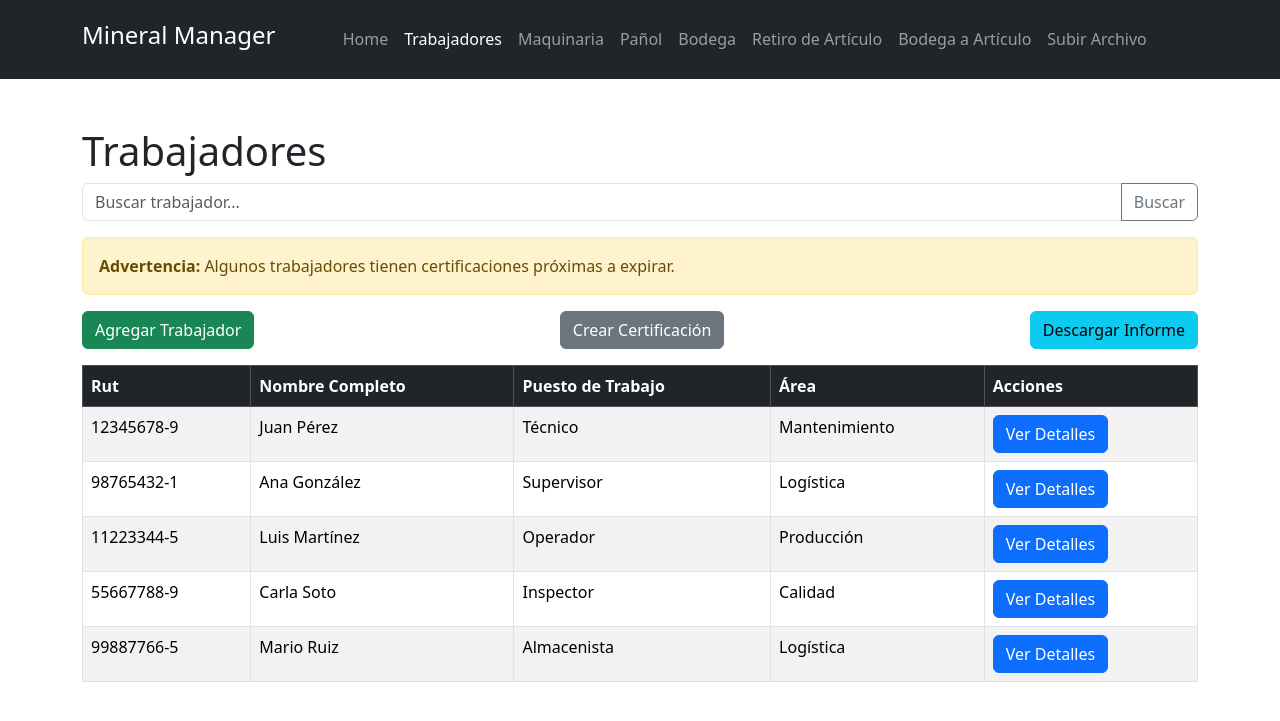
After one commit to y-jeff/MineralManager, a Django app: page /trabajadores/ in a window 1280 px wide. The commit adds this page. Shown: the top 721 px of the page. Run offline with Django 4.2, Linux system fonts and the light colour scheme; a user stored in the database is signed in; data comes from the database, SQL or seed files in the repository; both versions use the stored data as it was after the commit.

Commit message:
Actualizacion de Trabajadores.
Tiene detalles minímos que faltan revisar.

```diff
--- a/MineralApp/views.py
+++ b/MineralApp/views.py
@@ -9,14 +9,19 @@ from .models import (
     Capacitacion, CapacitacionTrabajador, Panol, Bodega,
     ArticuloPanol, ArticuloBodega, Maquinaria, MantenimientoMaquinaria, MovimientoArticulo
 )
-from datetime import datetime
+from django.utils import timezone
 from django.core.exceptions import ValidationError
 from django.db.models import Q
 from .forms import ArticuloBodegaForm, ArticuloPanolForm
 from django.contrib import messages
-from reportlab.lib.pagesizes import letter
+from reportlab.lib.pagesizes import letter, landscape
 from reportlab.pdfgen import canvas
 from io import BytesIO
+from datetime import timedelta
+from reportlab.platypus import SimpleDocTemplate, Table, TableStyle
+from reportlab.lib import colors
+from reportlab.lib.units import inch
+
 
 # Vista para inicio de sesión
 def login_signup_view(request):
@@ -186,3 +191,156 @@ def descargar_informe(request):
     response = HttpResponse(buffer, content_type='application/pdf')
     response['Content-Disposition'] = 'attachment; filename="informe_articulos_bajos.pdf"'
     return response
+
+# Vista de Trabajadores
+
+@login_required
+def trabajadores_view(request):
+    trabajadores = Trabajador.objects.all()
+    cargos = Cargo.objects.all()
+    areas = Area.objects.all()
+    certificaciones = Capacitacion.objects.all()
+
+    # Certificaciones próximas a expirar (en 30 días)
+    expiring_certifications = CapacitacionTrabajador.objects.filter(fecha_fin__lte=timezone.now() + timedelta(days=30))
+
+    # Procesar la creación de un trabajador
+    if request.method == 'POST' and 'crear' in request.POST:
+        rut = request.POST['rut']
+        nombre_trabajador = request.POST['nombre_trabajador']
+        cargo_id = request.POST['puesto_trabajo']
+        area_id = request.POST['area']
+        trabajador = Trabajador.objects.create(
+            rut=rut,
+            nombre_trabajador=nombre_trabajador,
+            cargo_id=cargo_id,
+            area_id=area_id
+        )
+
+        # Agregar certificaciones
+        for key, value in request.POST.items():
+            if 'certificaciones' in key and '[id]' in key:
+                cert_id = value
+                fecha_inicio = request.POST.get(f'certificaciones[{key.split("[")[1]}][fecha_inicio]')
+                fecha_fin = request.POST.get(f'certificaciones[{key.split("[")[1]}][fecha_fin]')
+                CapacitacionTrabajador.objects.create(
+                    trabajador=trabajador,
+                    capacitacion_id=cert_id,
+                    fecha_inicio=fecha_inicio,
+                    fecha_fin=fecha_fin
+                )
+
+        messages.success(request, "Trabajador agregado exitosamente.")
+        return redirect('trabajadores')
+
+    # Procesar la edición de un trabajador
+    if 'editar_id' in request.GET:
+        trabajador = get_object_or_404(Trabajador, rut=request.GET['editar_id'])
+
+        if request.method == 'POST' and 'editar' in request.POST:
+            trabajador.nombre_trabajador = request.POST['nombre_trabajador']
+            trabajador.cargo_id = request.POST['puesto_trabajo']
+            trabajador.area_id = request.POST['area']
+            trabajador.save()
+
+            # Eliminar certificaciones existentes
+            CapacitacionTrabajador.objects.filter(trabajador=trabajador).delete()
+
+            # Agregar nuevas certificaciones
+            for key, value in request.POST.items():
+                if 'certificaciones' in key and '[id]' in key:
+                    cert_id = value
+                    fecha_inicio = request.POST.get(f'certificaciones[{key.split("[")[1]}][fecha_inicio]')
+                    fecha_fin = request.POST.get(f'certificaciones[{key.split("[")[1]}][fecha_fin]')
+                    CapacitacionTrabajador.objects.create(
+                        trabajador=trabajador,
+                        capacitacion_id=cert_id,
+                        fecha_inicio=fecha_inicio,
+                        fecha_fin=fecha_fin
+                    )
+
+            messages.success(request, "Trabajador editado exitosamente.")
+            return redirect('trabajadores')
+
+    # Procesar la eliminación de un trabajador
+    if 'eliminar_id' in request.GET:
+        trabajador = get_object_or_404(Trabajador, rut=request.GET['eliminar_id'])
+        trabajador.delete()
+        messages.success(request, "Trabajador eliminado exitosamente.")
+        return redirect('trabajadores')
+
+    context = {
+        'trabajadores': trabajadores,
+        'cargos': cargos,
+        'areas': areas,
+        'certificaciones': certificaciones,
+        'expiring_certifications': expiring_certifications.exists(),
+    }
+
+    return render(request, 'trabajadores.html', context)
+
+
+#Descargar Informe de Trabajadores
+
+
+@login_required
+def descargar_informe_trabajadores(request):
+    # Filtrar certificaciones próximas a expirar
+    fecha_limite = timezone.now() + timedelta(days=30)
+    trabajadores = Trabajador.objects.filter(
+        capacitaciontrabajador__fecha_fin__lte=fecha_limite
+    ).distinct()
+
+    # Configuración del PDF en orientación horizontal
+    buffer = BytesIO()
+    pdf = SimpleDocTemplate(buffer, pagesize=landscape(letter))
+    elements = []
+
+    # Encabezado de la tabla
+    data = [
+        ["Rut", "Nombre Completo", "Puesto de Trabajo", "Área", "Certificación", "Fecha de Expiración"]
+    ]
+
+    # Estilo de la tabla con mayor espacio entre celdas
+    table_style = TableStyle([
+        ('BACKGROUND', (0, 0), (-1, 0), colors.grey),
+        ('TEXTCOLOR', (0, 0), (-1, 0), colors.whitesmoke),
+        ('ALIGN', (0, 0), (-1, -1), 'CENTER'),
+        ('FONTNAME', (0, 0), (-1, 0), 'Helvetica-Bold'),
+        ('FONTSIZE', (0, 0), (-1, -1), 10),
+        ('BOTTOMPADDING', (0, 0), (-1, 0), 12),
+        ('TOPPADDING', (0, 1), (-1, -1), 8),  # Aumenta espacio superior
+        ('BOTTOMPADDING', (0, 1), (-1, -1), 8),  # Aumenta espacio inferior
+        ('LEFTPADDING', (0, 0), (-1, -1), 12),  # Aumenta espacio izquierdo
+        ('RIGHTPADDING', (0, 0), (-1, -1), 12),  # Aumenta espacio derecho
+        ('BACKGROUND', (0, 1), (-1, -1), colors.beige),
+        ('GRID', (0, 0), (-1, -1), 1, colors.black),
+    ])
+
+    # Agregar datos de cada trabajador y certificaciones
+    for trabajador in trabajadores:
+        certificaciones = CapacitacionTrabajador.objects.filter(
+            trabajador=trabajador,
+            fecha_fin__lte=fecha_limite
+        )
+        for cert in certificaciones:
+            data.append([
+                trabajador.rut,
+                trabajador.nombre_trabajador,
+                trabajador.cargo.nombre_cargo,
+                trabajador.area.nombre_area,
+                cert.capacitacion.nombre_capacitacion,
+                cert.fecha_fin.strftime("%d-%m-%Y")
+            ])
+
+    # Creación de la tabla con colWidths para ajustar el ancho total de la página
+    table = Table(data, colWidths=[1.5*inch, 2*inch, 2*inch, 1.5*inch, 2*inch, 1.5*inch])
+    table.setStyle(table_style)
+    elements.append(table)
+
+    # Construcción del PDF
+    pdf.build(elements)
+    buffer.seek(0)
+    response = HttpResponse(buffer, content_type='application/pdf')
+    response['Content-Disposition'] = 'attachment; filename="informe_certificaciones_prontas_a_expirar.pdf"'
+    return response
--- a/MineralManager/urls.py
+++ b/MineralManager/urls.py
@@ -52,5 +52,8 @@ urlpatterns = [
     path('pañol/', views.panol_view, name='pañol'),
     path('panol/descargar_informe/', views.descargar_informe, name='descargar_informe'),
 
+    #Vista de Trabajadores
+    path('trabajadores/', views.trabajadores_view, name='trabajadores'),
+     path('trabajadores/descargar_informe/', views.descargar_informe_trabajadores, name='descargar_informe_trabajadores'),
 
 ]
--- a/templates/index.html
+++ b/templates/index.html
@@ -32,7 +32,7 @@
                     <div class="collapse navbar-collapse" id="navbarCollapse">
                         <div class="navbar-nav mx-lg-auto">
                             <a class="nav-item nav-link active" href="/home">Home</a>
-                            <a class="nav-item nav-link" href="#">Trabajadores</a>
+                            <a class="nav-item nav-link" href="/trabajadores">Trabajadores</a>
                             <a class="nav-item nav-link" href="#">Maquinaria</a>
                             <a class="nav-item nav-link" href="/pañol">Pañol</a>
                             <a class="nav-item nav-link" href="#">Bodega</a>
--- a/templates/panol.html
+++ b/templates/panol.html
@@ -21,7 +21,7 @@
                 <div class="collapse navbar-collapse" id="navbarCollapse">
                     <div class="navbar-nav mx-lg-auto">
                         <a class="nav-item nav-link" href="/home">Home</a>
-                        <a class="nav-item nav-link" href="#">Trabajadores</a>
+                        <a class="nav-item nav-link" href="/trabajadores">Trabajadores</a>
                         <a class="nav-item nav-link" href="#">Maquinaria</a>
                         <a class="nav-item nav-link active" href="/pañol">Pañol</a>
                         <a class="nav-item nav-link" href="#">Bodega</a>
--- /dev/null
+++ b/templates/trabajadores.html
@@ -0,0 +1,219 @@
+<!doctype html>
+<html lang="es">
+{% load static %}
+<head>
+    <meta charset="UTF-8">
+    <meta name="viewport" content="width=device-width, initial-scale=1.0">
+    <title>Trabajadores - Mineral Manager</title>
+    <link rel="stylesheet" href="https://cdn.jsdelivr.net/npm/bootstrap@5.3.2/dist/css/bootstrap.min.css">
+    <link href="{% static 'CSS/index_style.css' %}" rel="stylesheet" />
+    <link href="{% static 'CSS/logout_style.css' %}" rel="stylesheet" />
+</head>
+<body>
+    <header>
+        <nav class="navbar navbar-expand-lg navbar-dark bg-dark px-0 py-3">
+            <div class="container-xl">
+                <a class="navbar-brand" href="/home"><h4>Mineral Manager</h4></a>
+                <button class="navbar-toggler" type="button" data-bs-toggle="collapse" data-bs-target="#navbarCollapse" aria-controls="navbarCollapse" aria-expanded="false" aria-label="Toggle navigation">
+                    <span class="navbar-toggler-icon"></span>
+                </button>
+                <div class="collapse navbar-collapse" id="navbarCollapse">
+                    <div class="navbar-nav mx-lg-auto">
+                        <a class="nav-item nav-link" href="/home">Home</a>
+                        <a class="nav-item nav-link active" href="/trabajadores">Trabajadores</a>
+                        <a class="nav-item nav-link" href="#">Maquinaria</a>
+                        <a class="nav-item nav-link" href="/pañol">Pañol</a>
+                        <a class="nav-item nav-link" href="#">Bodega</a>
+                        <a class="nav-item nav-link" href="#">Retiro de Artículo</a>
+                        <a class="nav-item nav-link" href="#">Bodega a Artículo</a>
+                        <a class="nav-item nav-link" href="/upload">Subir Archivo</a>
+                    </div>
+                </div>
+            </div>
+        </nav>
+    </header>
+<main class="container mt-5">
+    <h1>Trabajadores</h1>
+
+    <!-- Search and Filter Bar -->
+    <div class="input-group mb-3">
+        <input type="text" class="form-control" placeholder="Buscar trabajador..." aria-label="Buscar" id="searchInput">
+        <button class="btn btn-outline-secondary" type="button" onclick="filterResults()">Buscar</button>
+    </div>
+
+    <!-- Alert for expiring certifications -->
+    {% if expiring_certifications %}
+    <div class="alert alert-warning">
+        <strong>Advertencia:</strong> Algunos trabajadores tienen certificaciones próximas a expirar.
+    </div>
+    {% endif %}
+
+    <!-- Buttons for Adding Worker and Downloading Report -->
+    <div class="d-flex justify-content-between mb-3">
+        <button class="btn btn-success" data-bs-toggle="modal" data-bs-target="#addWorkerModal">Agregar Trabajador</button>
+        <button class="btn btn-secondary" data-bs-toggle="modal" data-bs-target="#addCertificationModal">Crear Certificación</button>
+        <a href="{% url 'descargar_informe_trabajadores' %}" class="btn btn-info">Descargar Informe</a>
+    </div>
+
+    <!-- Worker Table -->
+    <table class="table table-bordered table-striped mt-3">
+        <thead class="table-dark">
+            <tr>
+                <th>Rut</th>
+                <th>Nombre Completo</th>
+                <th>Puesto de Trabajo</th>
+                <th>Área</th>
+                <th>Acciones</th>
+            </tr>
+        </thead>
+        <tbody id="workerTable">
+            {% for trabajador in trabajadores %}
+            <tr>
+                <td>{{ trabajador.rut }}</td>
+                <td>{{ trabajador.nombre_trabajador }}</td>
+                <td>{{ trabajador.cargo.nombre_cargo }}</td>
+                <td>{{ trabajador.area.nombre_area }}</td>
+                <td>
+                    <button class="btn btn-primary" data-bs-toggle="modal" data-bs-target="#viewModal{{ trabajador.rut }}">
+                        Ver Detalles
+                    </button>
+                </td>
+            </tr>
+
+            <!-- Modal for Viewing/Editing Worker Details -->
+            <div class="modal fade" id="viewModal{{ trabajador.rut }}" tabindex="-1">
+                <div class="modal-dialog modal-lg">
+                    <div class="modal-content">
+                        <form method="POST" action="?editar_id={{ trabajador.rut }}">
+                            {% csrf_token %}
+                            <div class="modal-header">
+                                <h5 class="modal-title">Detalles de {{ trabajador.nombre_trabajador }}</h5>
+                                <button type="button" class="btn-close" data-bs-dismiss="modal"></button>
+                            </div>
+                            <div class="modal-body">
+                                <!-- View Mode -->
+                                <div id="viewMode{{ trabajador.rut }}">
+                                    <p><strong>Rut:</strong> {{ trabajador.rut }}</p>
+                                    <p><strong>Nombre Completo:</strong> {{ trabajador.nombre_trabajador }}</p>
+                                    <p><strong>Puesto de Trabajo:</strong> {{ trabajador.cargo.nombre_cargo }}</p>
+                                    <p><strong>Área:</strong> {{ trabajador.area.nombre_area }}</p>
+                                    <p><strong>Certificaciones:</strong></p>
+                                    <ul>
+                                        {% for cert in trabajador.capacitaciontrabajador_set.all %}
+                                        <li>{{ cert.capacitacion.nombre_capacitacion }} - Expira: {{ cert.fecha_fin|date:"d-m-Y" }}</li>
+                                        {% endfor %}
+                                    </ul>
+                                    <button type="button" class="btn btn-warning" onclick="switchToEditMode('{{ trabajador.rut }}')">Editar</button>
+                                </div>
+
+                                <!-- Edit Mode with Search Bar -->
+                                <div id="editMode{{ trabajador.rut }}" style="display: none;">
+                                    <input type="text" class="form-control mb-3" placeholder="Buscar certificación..." onkeyup="searchCertifications({{ trabajador.rut }})">
+                                    <div class="mb-3">
+                                        <label for="nombre_trabajador" class="form-label">Nombre Completo</label>
+                                        <input type="text" class="form-control" name="nombre_trabajador" value="{{ trabajador.nombre_trabajador }}" required>
+                                    </div>
+                                    <div class="mb-3">
+                                        <label for="puesto_trabajo" class="form-label">Puesto de Trabajo</label>
+                                        <select class="form-select" name="puesto_trabajo">
+                                            {% for cargo in cargos %}
+                                            <option value="{{ cargo.id }}" {% if trabajador.cargo.id == cargo.id %}selected{% endif %}>{{ cargo.nombre_cargo }}</option>
+                                            {% endfor %}
+                                        </select>
+                                    </div>
+                                    <div class="mb-3">
+                                        <label for="area" class="form-label">Área</label>
+                                        <select class="form-select" name="area">
+                                            {% for area in areas %}
+                                            <option value="{{ area.id }}" {% if trabajador.area.id == area.id %}selected{% endif %}>{{ area.nombre_area }}</option>
+                                            {% endfor %}
+                                        </select>
+                                    </div>
+
+                                    <!-- Certifications section -->
+                                    <div id="certificationsContainer{{ trabajador.rut }}">
+                                        {% for cert in trabajador.capacitaciontrabajador_set.all %}
+                                        <div class="row mb-3 certification-entry">
+                                            <div class="col">
+                                                <select class="form-select" name="certificaciones[{{ forloop.counter0 }}][id]" required>
+                                                    {% for cert_option in certificaciones %}
+                                                    <option value="{{ cert_option.id }}" {% if cert.capacitacion.id == cert_option.id %}selected{% endif %}>{{ cert_option.nombre_capacitacion }}</option>
+                                                    {% endfor %}
+                                                </select>
+                                            </div>
+                                            <div class="col">
+                                                <input type="date" class="form-control" name="certificaciones[{{ forloop.counter0 }}][fecha_inicio]" value="{{ cert.fecha_inicio|date:'Y-m-d' }}" required>
+                                            </div>
+                                            <div class="col">
+                                                <input type="date" class="form-control" name="certificaciones[{{ forloop.counter0 }}][fecha_fin]" value="{{ cert.fecha_fin|date:'Y-m-d' }}" required>
+                                            </div>
+                                            <div class="col">
+                                                <button type="button" class="btn btn-danger" onclick="removeCertification(this)">Eliminar</button>
+                                            </div>
+                                        </div>
+                                        {% endfor %}
+                                    </div>
+                                    <button type="button" class="btn btn-secondary" onclick="addCertification({{ trabajador.rut }})">Agregar Certificación</button>
+                                </div>
+                            </div>
+                            <div class="modal-footer">
+                                <button type="button" class="btn btn-secondary" data-bs-dismiss="modal">Cerrar</button>
+                                <button type="submit" class="btn btn-primary">Guardar cambios</button>
+                            </div>
+                        </form>
+                    </div>
+                </div>
+            </div>
+            {% endfor %}
+        </tbody>
+    </table>
+</main>
+
+<!-- Modal for Adding a New Certification -->
+<div class="modal fade" id="addCertificationModal" tabindex="-1">
+    <div class="modal-dialog">
+        <div class="modal-content">
+            <form method="POST" action="">
+                {% csrf_token %}
+                <div class="modal-header">
+                    <h5 class="modal-title">Crear Nueva Certificación</h5>
+                    <button type="button" class="btn-close" data-bs-dismiss="modal"></button>
+                </div>
+                <div class="modal-body">
+                    <div class="mb-3">
+                        <label for="nombre_certificacion" class="form-label">Nombre de la Certificación</label>
+                        <input type="text" class="form-control" name="nombre_certificacion" required>
+                    </div>
+                    <div class="form-check">
+                        <input class="form-check-input" type="checkbox" name="es_renovable" id="esRenovableCheck">
+                        <label class="form-check-label" for="esRenovableCheck">
+                            Es renovable
+                        </label>
+                    </div>
+                </div>
+                <div class="modal-footer">
+                    <button type="button" class="btn btn-secondary" data-bs-dismiss="modal">Cerrar</button>
+                    <button type="submit" class="btn btn-success">Guardar Certificación</button>
+                </div>
+            </form>
+        </div>
+    </div>
+</div>
+
+<script>
+    function filterResults() {
+        // Aquí se puede agregar funcionalidad para filtrar la tabla según la búsqueda
+    }
+
+    function addCertification(rut) {
+        // Código para agregar una nueva fila de certificación
+    }
+
+    function removeCertification(button) {
+        // Código para eliminar la fila de certificación correspondiente
+    }
+</script>
+
+<script src="https://cdn.jsdelivr.net/npm/bootstrap@5.3.2/dist/js/bootstrap.bundle.min.js"></script>
+</body>
+</html>
--- a/templates/upload.html
+++ b/templates/upload.html
@@ -29,7 +29,7 @@
                 <div class="collapse navbar-collapse" id="navbarCollapse">
                     <div class="navbar-nav mx-lg-auto">
                         <a class="nav-item nav-link" href="/home">Home</a>
-                        <a class="nav-item nav-link" href="#">Trabajadores</a>
+                        <a class="nav-item nav-link" href="/trabajadores">Trabajadores</a>
                         <a class="nav-item nav-link" href="#">Maquinaria</a>
                         <a class="nav-item nav-link" href="/pañol">Pañol</a>
                         <a class="nav-item nav-link" href="#">Bodega</a>
```
Also changed, not shown: db.sqlite3.
